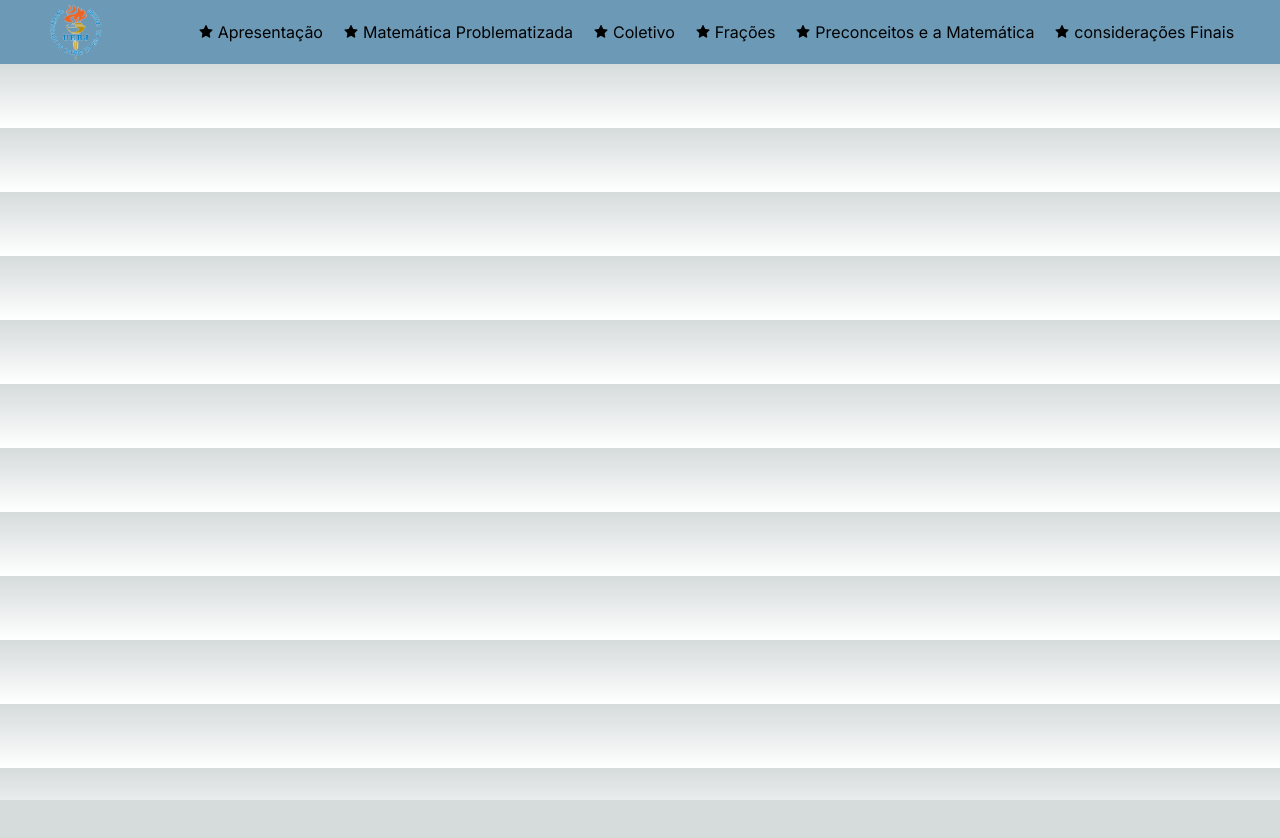
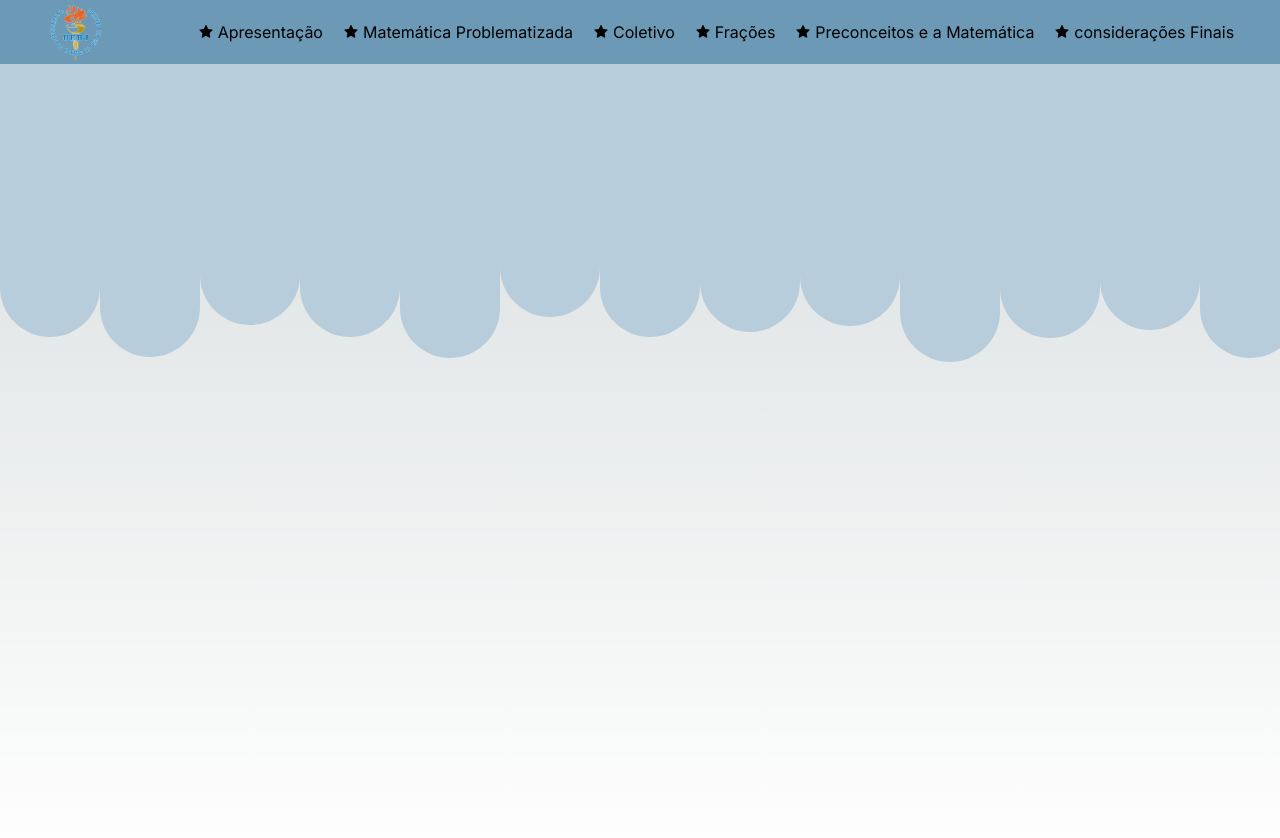
Before and after one commit to eldinho2/portifolio-Ju, a Next.js app: page / in a window 1280 px wide. Shown: the top 838 px of the page. Before the commit the page ends 800 px from the top, so only its background shows below. Built offline with nearby package versions, Linux system fonts and the light colour scheme.

Commit message:
wave component

```diff
--- a/app/components/Header.tsx
+++ b/app/components/Header.tsx
@@ -1,10 +1,9 @@
 import Image from "next/image"
 import {AiFillStar} from "react-icons/ai"
-import Wave from "./Wave"
 
 const Header = () => {
     return (
-        <header className="bg-[#6C99B6] flex justify-around">
+        <header className="bg-[#6C99B6] flex justify-around h-16">
             <div className="">
                 <Image
                     src={"/assets/UERJ LOGO.png"}
--- a/app/components/Wave.tsx
+++ b/app/components/Wave.tsx
@@ -1,8 +1,12 @@
-import React from "react";
+import React from 'react';
 
-const Wave = () => {
+type WaveProps = {
+  height: number;
+};
+
+const Wave = ({ height }: WaveProps) => {
   return (
-    <div className="bg-black w-1000 h-1000 rounded-b-2xl"/>
+    <div className="bg-[#B8CDDB] w-[100px] rounded-b-full" style={{ height }} />
   );
 };
 
--- a/app/layout.tsx
+++ b/app/layout.tsx
@@ -1,6 +1,7 @@
 import type { Metadata } from 'next'
 import { Inter } from 'next/font/google'
 import './globals.css'
+import Header from './components/Header'
 
 const inter = Inter({ subsets: ['latin'] })
 
@@ -16,7 +17,12 @@ export default function RootLayout({
 }) {
   return (
     <html lang="en">
-      <body className={inter.className}>{children}</body>
+      <body className={inter.className}>
+      <Header />
+      {
+      children
+      }
+      </body>
     </html>
   )
 }
--- a/app/page.tsx
+++ b/app/page.tsx
@@ -1,9 +1,15 @@
-import Header from "./components/Header"
+import Wave from './components/Wave';
 
 export default function Home() {
   return (
-    <main className="">
-      <Header />
+    <main className="min-h-screen  overflow-hidden">
+      <div className="flex">
+        {Array.from({ length: 65 }, (_, i) => (
+          <div className="w-1/2 md:w-1/3 lg:w-1/4" key={i}>
+            <Wave height={Math.floor(Math.random() * (250 - 300) + 300)} />
+          </div>
+        ))}
+      </div>
     </main>
-  )
+  );
 }
```
